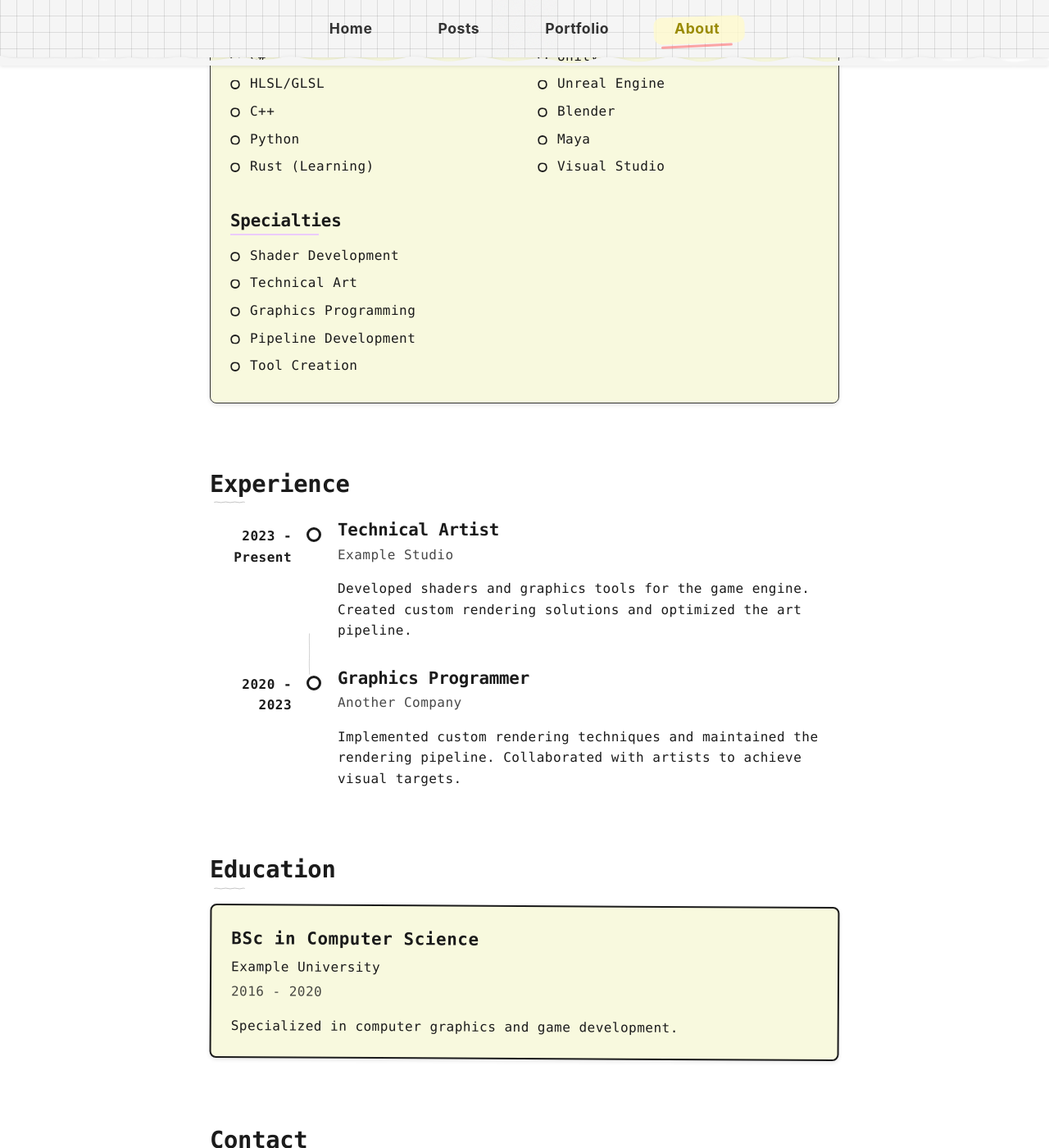
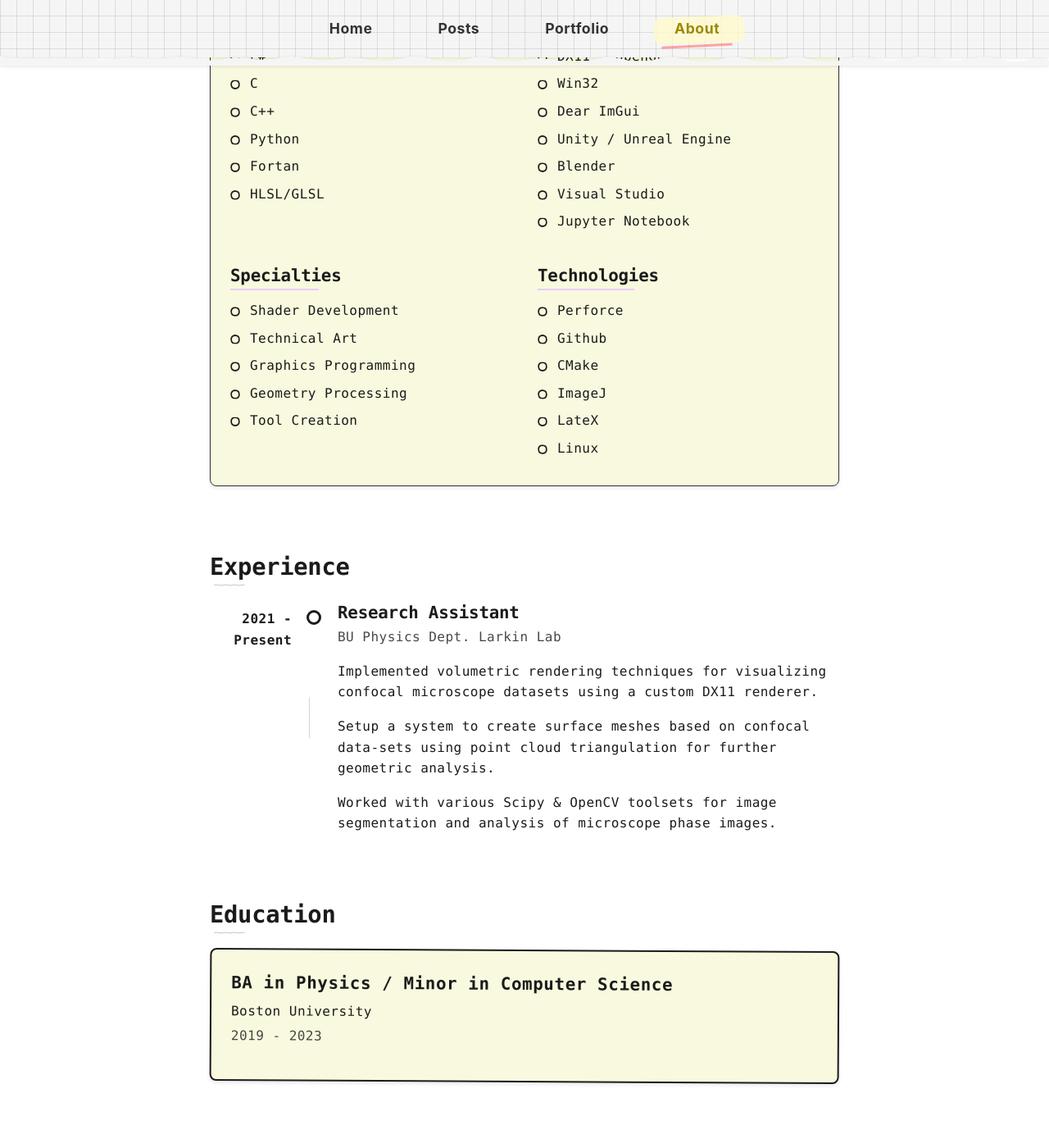
Before and after one commit to Abdul-Nosirrom/Abdul-Nosirrom.github.io, a Jekyll site: the page built from about.html, in a window 1280 px wide and 1400 px high, scrolled down 1040 px. Shown: the whole window at 82% size. Built offline with Jekyll 4.4.1, drawn with Linux system fonts in a browser that asks for light colours; nearby versions of some CDN libraries; some of the changed text lies outside the part shown.

Commit message:
Improved aboutme page, now including CV, contacts, and fixed projects hyperlink

```diff
--- a/_config.yml
+++ b/_config.yml
@@ -7,6 +7,10 @@ description: >-                      # The >- symbol allows for multiline text
 
 baseurl: ""                         # Used when your site lives in a subdirectory. Empty for username.github.io sites
 url: "https://abdul-nosirrom.github.io"  # Your site's full URL
+
+github_username: abdul-nosirrom
+linkedin_username: abdulrahmen-al-modaimegh-758bbb22b
+twitter_username: FlexMentall0
 
 # Build settings
 markdown: kramdown                  # Specifies the Markdown processor
--- a/about.html
+++ b/about.html
@@ -40,22 +40,25 @@ title: About Me
           <h3>Languages</h3>
           <ul class="skill-list">
             <li>C#</li>
-            <li>HLSL/GLSL</li>
+            <li>C</li>
             <li>C++</li>
             <li>Python</li>
-            <li>Rust (Learning)</li>
+            <li>Fortan</li>
+            <li>HLSL/GLSL</li>
             <!-- Add or modify as needed -->
           </ul>
         </div>
 
         <div class="skill-category">
-          <h3>Software</h3>
+          <h3>Tools</h3>
           <ul class="skill-list">
-            <li>Unity</li>
-            <li>Unreal Engine</li>
+            <li>DX11 / OpenGL</li>
+            <li>Win32</li>
+            <li>Dear ImGui</li>
+            <li>Unity / Unreal Engine</li>
             <li>Blender</li>
-            <li>Maya</li>
             <li>Visual Studio</li>
+            <li>Jupyter Notebook</li>
             <!-- Add or modify as needed -->
           </ul>
         </div>
@@ -66,9 +69,21 @@ title: About Me
             <li>Shader Development</li>
             <li>Technical Art</li>
             <li>Graphics Programming</li>
-            <li>Pipeline Development</li>
+            <li>Geometry Processing</li>
             <li>Tool Creation</li>
             <!-- Add or modify as needed -->
+          </ul>
+        </div>
+
+        <div class="skill-category">
+          <h3>Technologies</h3>
+          <ul class="skill-list">
+            <li>Perforce</li>
+            <li>Github</li>
+            <li>CMake</li>
+            <li>ImageJ</li>
+            <li>LateX</li>
+            <li>Linux</li>
           </ul>
         </div>
       </div>
@@ -79,21 +94,16 @@ title: About Me
     <h2 class="section-heading">Experience</h2>
     <div class="timeline">
       <!-- Example timeline item - duplicate and modify as needed -->
-      <div class="timeline-item">
-        <div class="timeline-date">2023 - Present</div>
-        <div class="timeline-content">
-          <h3>Technical Artist</h3>
-          <div class="timeline-organization">Example Studio</div>
-          <p>Developed shaders and graphics tools for the game engine. Created custom rendering solutions and optimized the art pipeline.</p>
-        </div>
-      </div>
 
       <div class="timeline-item">
-        <div class="timeline-date">2020 - 2023</div>
+        <div class="timeline-date">2021 - Present</div>
         <div class="timeline-content">
-          <h3>Graphics Programmer</h3>
-          <div class="timeline-organization">Another Company</div>
-          <p>Implemented custom rendering techniques and maintained the rendering pipeline. Collaborated with artists to achieve visual targets.</p>
+          <h3>Research Assistant</h3>
+          <div class="timeline-organization">BU Physics Dept. Larkin Lab</div>
+          <p>Implemented volumetric rendering techniques for visualizing confocal microscope datasets using a custom DX11 renderer.</p>
+          <p>Setup a system to create surface meshes based on confocal data-sets using point cloud triangulation for further geometric
+            analysis.</p>
+          <p>Worked with various Scipy & OpenCV toolsets for image segmentation and analysis of microscope phase images.</p>
         </div>
       </div>
 
@@ -106,10 +116,10 @@ title: About Me
     <div class="education-list">
       <!-- Example education item - duplicate and modify as needed -->
       <div class="education-item">
-        <div class="education-degree">BSc in Computer Science</div>
-        <div class="education-institution">Example University</div>
-        <div class="education-date">2016 - 2020</div>
-        <p>Specialized in computer graphics and game development.</p>
+        <div class="education-degree">BA in Physics / Minor in Computer Science</div>
+        <div class="education-institution">Boston University</div>
+        <div class="education-date">2019 - 2023</div>
+        <!--<p>Specialized in computer graphics and game development.</p>-->
       </div>
 
       <!-- Add more education items as needed -->
--- a/index.html
+++ b/index.html
@@ -120,6 +120,6 @@ math: true
       {% endfor %}
     </div>
 
-    <a href="/portfolio" class="view-all-link">View all projects →</a>
+    <a href="/projects" class="view-all-link">View all projects →</a>
   </section>
 </div>
```
Also changed, not shown: 1 other file.
